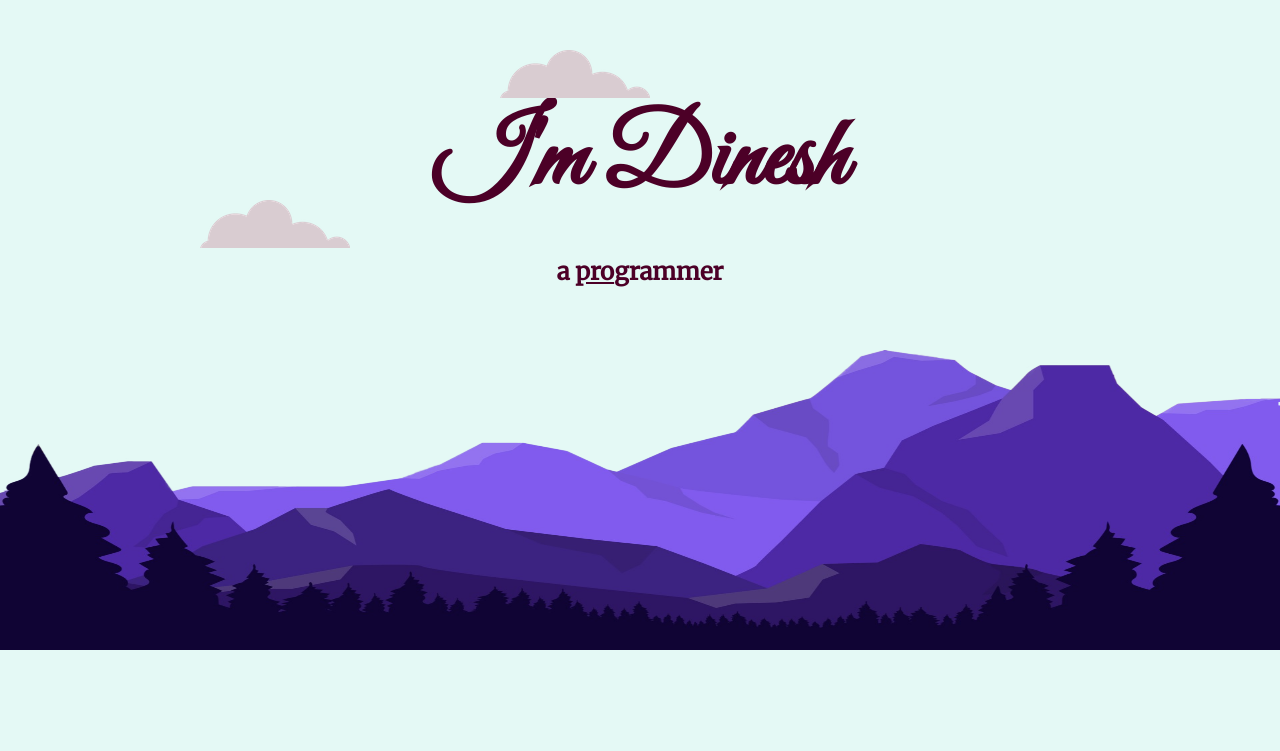
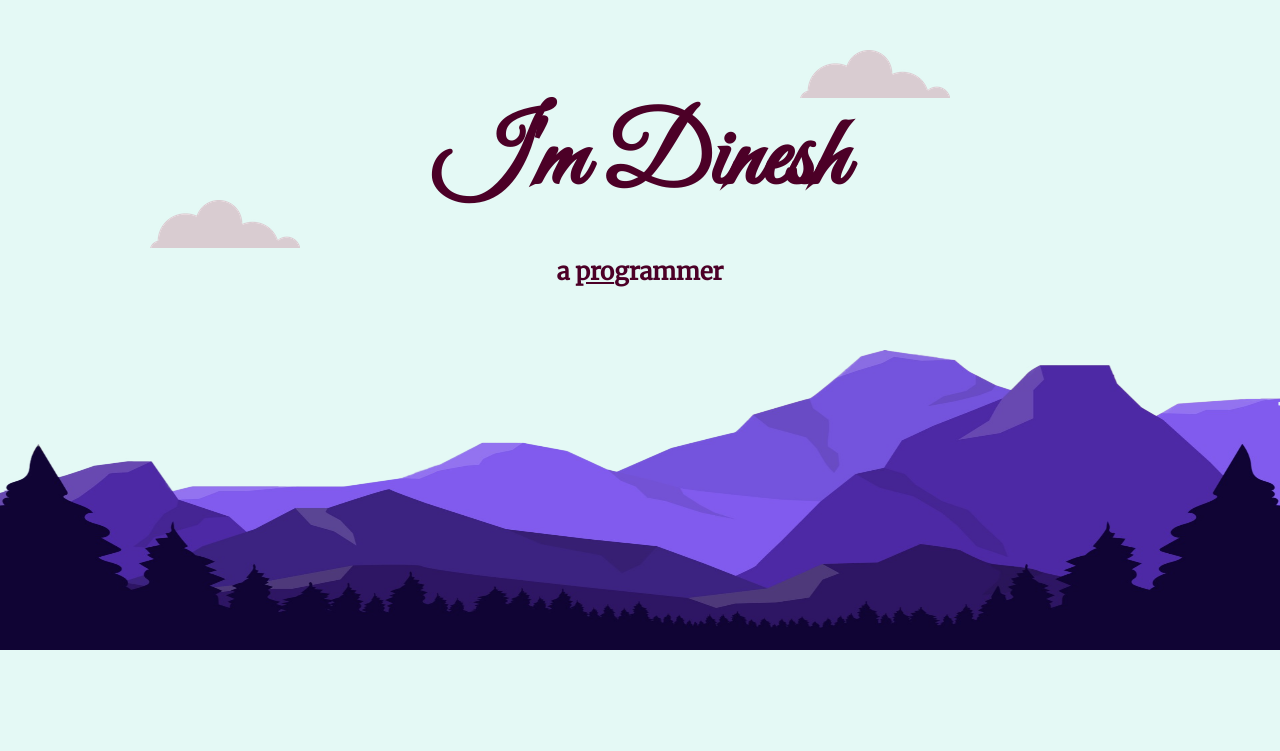
Before and after one commit to Dinesh-Kumar-Tanti/web2, a plain HTML site: page index.html in a window 1280 px wide. Shown: the top 751 px of the page. Drawn offline with Linux system fonts and the light colour scheme.

Commit message:
Update styles.css

```diff
--- a/styles.css
+++ b/styles.css
@@ -134,13 +134,13 @@ padding: 30px 0 20px;
 
 .top-cloud{
 position:absolute;
-left:500px;
+left:800px;
 top:50px;
 }
 
 
 .bottom-cloud{
   position:absolute;
-  left:200px;
+  left:150px;
   top:200px;
 }
```
